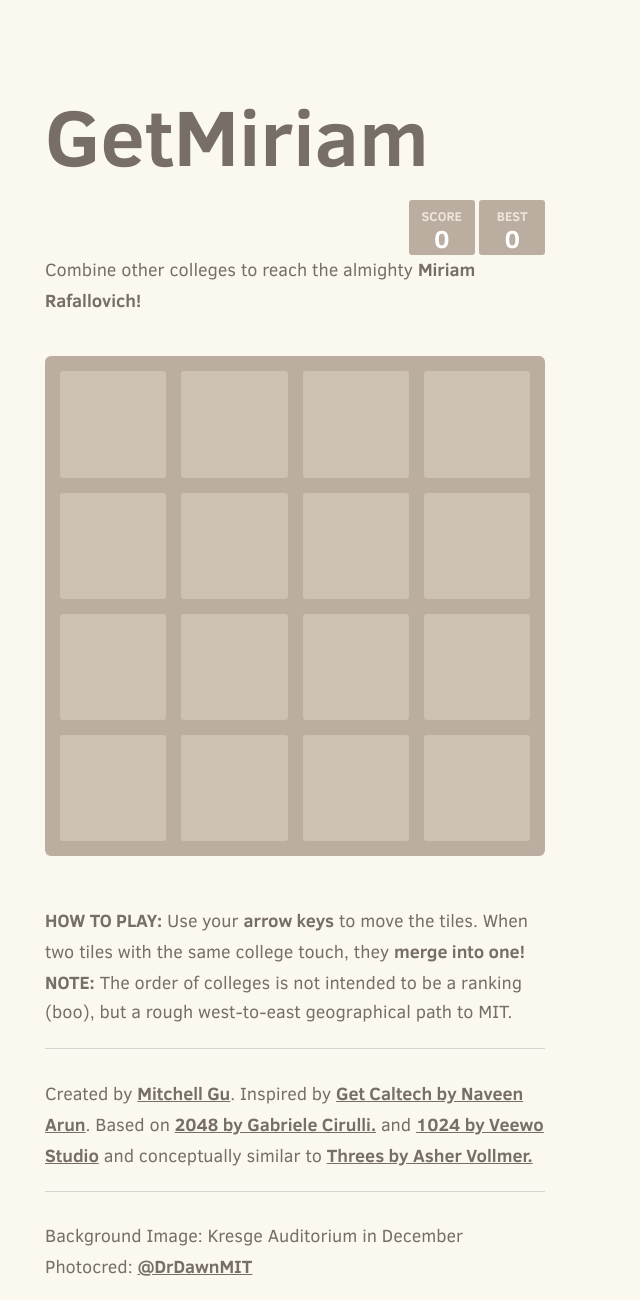
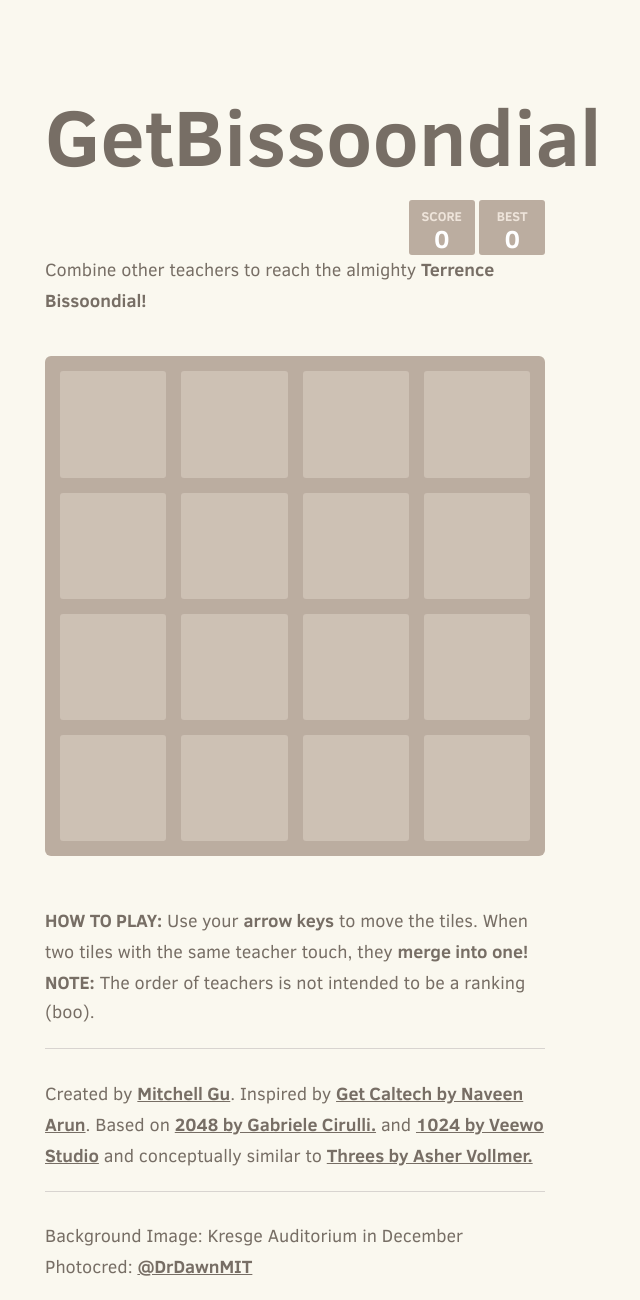
Before and after one commit to BMDragon/GetBissoondial-, a plain HTML site: page index.html in a window 1280 px wide. Shown: the whole page, without its empty margins (345-985 px from the left). Drawn offline with nearby package versions, Linux system fonts and the light colour scheme; files that its build step writes are made by us from their sources; a script that the page names is missing; files whose address does not match are found by name.

Commit message:
Update Index

```diff
--- a/index.html
+++ b/index.html
@@ -2,7 +2,7 @@
 <html>
 <head>
   <meta charset="utf-8">
-  <title>GetMiriam!</title>
+  <title>GetBissoondial!</title>
 
   <link href="style/main.css" rel="stylesheet" type="text/css">
   <link rel="shortcut icon" href="favicon.ico">
@@ -16,13 +16,13 @@
 <body>
   <div class="container">
     <div class="heading">
-      <h1 class="title">GetMiriam</h1>
+      <h1 class="title">GetBissoondial</h1>
       <div class="scores-container">
         <div class="score-container">0</div>
         <div class="best-container">0</div>
       </div>
     </div>
-    <p class="game-intro">Combine other colleges to reach the <span onclick="document.body.style.background='url(img/petey.png)';">almighty <strong>Miriam Rafallovich!</strong></span></p>
+    <p class="game-intro">Combine other teachers to reach the <span onclick="document.body.style.background='url(img/petey.png)';">almighty <strong>Terrence Bissoondial!</strong></span></p>
 
     <div class="game-container">
       <div class="game-message">
@@ -66,8 +66,8 @@
     </div>
 
     <p class="game-explanation">
-      <strong class="important">How to play:</strong> Use your <strong>arrow keys</strong> to move the tiles. When two tiles with the same college touch, they <strong>merge into one!</strong>
-      <br><strong class="important">Note:</strong> The order of colleges is not intended to be a ranking (boo), but a rough west-to-east geographical path to MIT.
+      <strong class="important">How to play:</strong> Use your <strong>arrow keys</strong> to move the tiles. When two tiles with the same teacher touch, they <strong>merge into one!</strong>
+      <br><strong class="important">Note:</strong> The order of teachers is not intended to be a ranking (boo).
     </p>
     <hr>
     <p>
```
